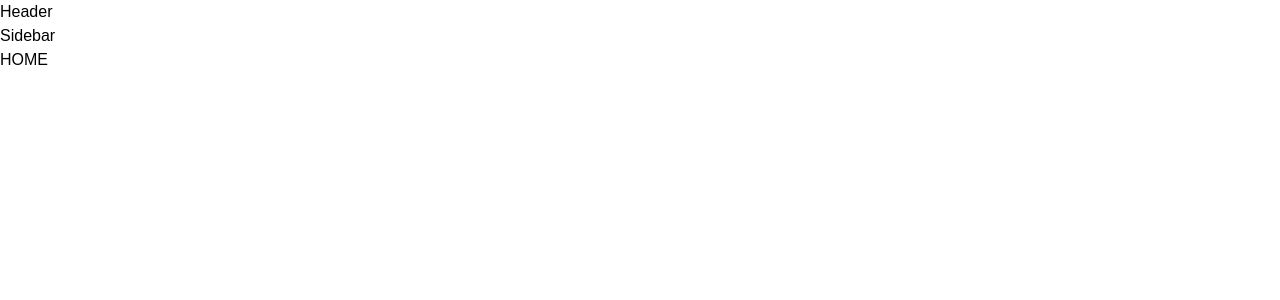
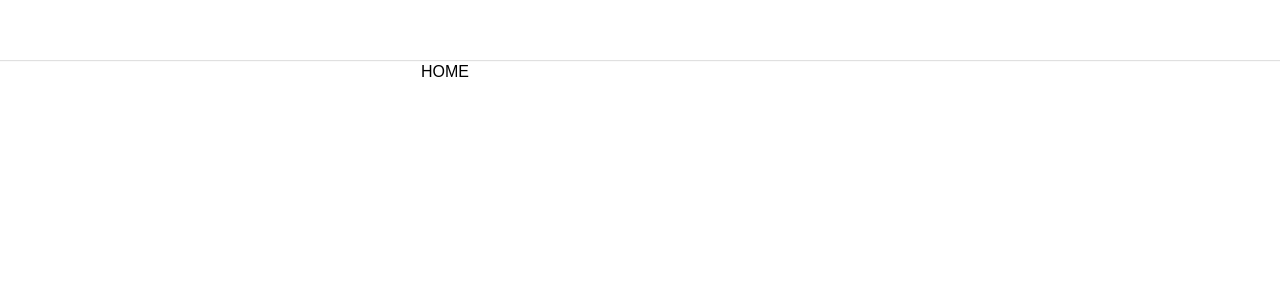
Before and after one commit to thegioiao190/tiktok, a React (Create React App) app: page / in a window 1280 px wide. Shown: the top 300 px of the page. Built offline with nearby package versions, Linux system fonts and the light colour scheme; a web font is replaced by a local one.

Commit message:
96. Dựng khung Layout mặc định

```diff
--- a/package.json
+++ b/package.json
@@ -6,6 +6,7 @@
         "@testing-library/jest-dom": "^5.16.5",
         "@testing-library/react": "^13.4.0",
         "@testing-library/user-event": "^13.5.0",
+        "classnames": "^2.3.2",
         "customize-cra": "^1.0.0",
         "normalize.css": "^8.0.1",
         "react": "^18.2.0",
--- a/src/components/GlobalStyles/GlobalStyles.scss
+++ b/src/components/GlobalStyles/GlobalStyles.scss
@@ -3,8 +3,14 @@
 
 :root {
     --primary: 'fe2c55';
+
+    //Default Layout
+    --default-layout-header-height: 60px;
+    --default-layout-width: 1150px;
 }
 * {
+    margin: 0;
+    padding: 0;
     box-sizing: border-box;
 }
 html {
--- /dev/null
+++ b/src/components/Layouts/DefaultLayout/DefaultLayout.module.scss
@@ -0,0 +1,13 @@
+.wrapper {
+    display: flex;
+    flex-direction: column;
+    align-items: center;
+}
+.container {
+    width: var(--default-layout-width);
+    min-height: 1000px;
+    display: flex;
+}
+.content {
+    flex: 1;
+}
--- a/src/components/Layouts/DefaultLayout/index.js
+++ b/src/components/Layouts/DefaultLayout/index.js
@@ -1,12 +1,16 @@
 import Sidebar from '~/components/Layouts/components/Sidebar';
 import Header from '~/components/Layouts/components/Header';
+import styles from './DefaultLayout.module.scss';
+import className from 'classnames/bind';
+const cx = className.bind(styles);
+
 function DefualtLayout({ children }) {
     return (
-        <div>
+        <div className={cx('wrapper')}>
             <Header />
-            <div className="container">
+            <div className={cx('container')}>
                 <Sidebar />
-                <div className="content">{children}</div>
+                <div className={cx('content')}>{children}</div>
             </div>
         </div>
     );
--- /dev/null
+++ b/src/components/Layouts/components/Header/Header.module.scss
@@ -0,0 +1,11 @@
+.wrapper {
+    width: 100%;
+    height: var(--default-layout-header-height, 60px);
+    box-shadow: 0px 1px 1px rgb(0 0 0 / 12%);
+    display: flex;
+    justify-content: center;
+}
+.inner {
+    height: 100%;
+    width: var(--default-layout-width);
+}
--- a/src/components/Layouts/components/Header/index.js
+++ b/src/components/Layouts/components/Header/index.js
@@ -1,4 +1,12 @@
+import classNames from 'classnames/bind';
+import styles from './Header.module.scss';
+
+const cx = classNames.bind(styles);
 function Header() {
-    return <div>Header</div>;
+    return (
+        <header className={cx('wrapper')}>
+            <div className={cx('inner')}></div>
+        </header>
+    );
 }
 export default Header;
--- /dev/null
+++ b/src/components/Layouts/components/Sidebar/Sidebar.module.scss
@@ -0,0 +1,3 @@
+.wrapper {
+    width: 356px;
+}
--- a/src/components/Layouts/components/Sidebar/index.js
+++ b/src/components/Layouts/components/Sidebar/index.js
@@ -1,4 +1,8 @@
+import styles from './Sidebar.module.scss';
+import className from 'classnames/bind';
+const cx = className.bind(styles);
+
 function Sidebar() {
-    return <div>Sidebar</div>;
+    return <aside className={cx('wrapper')}></aside>;
 }
 export default Sidebar;
```
Also changed, not shown: 1 other file (tests, documents, lock files or other folders).
